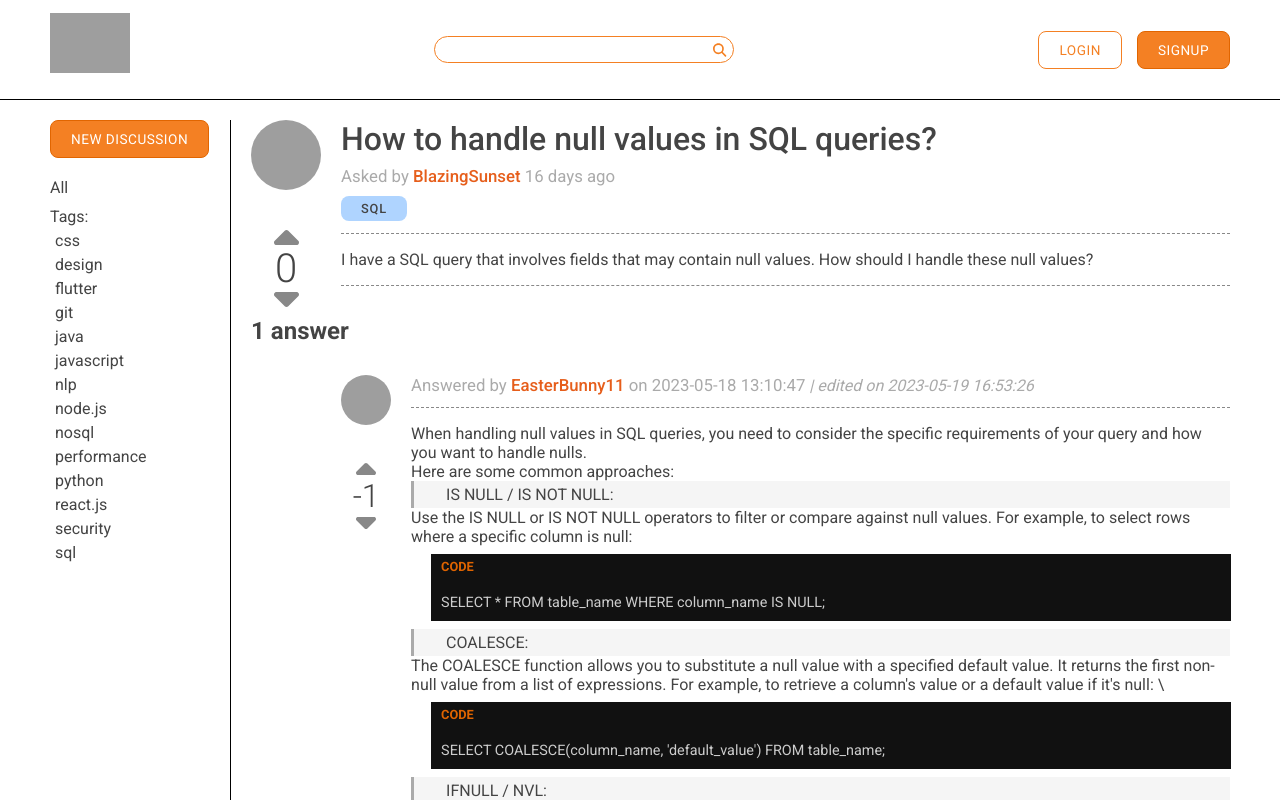
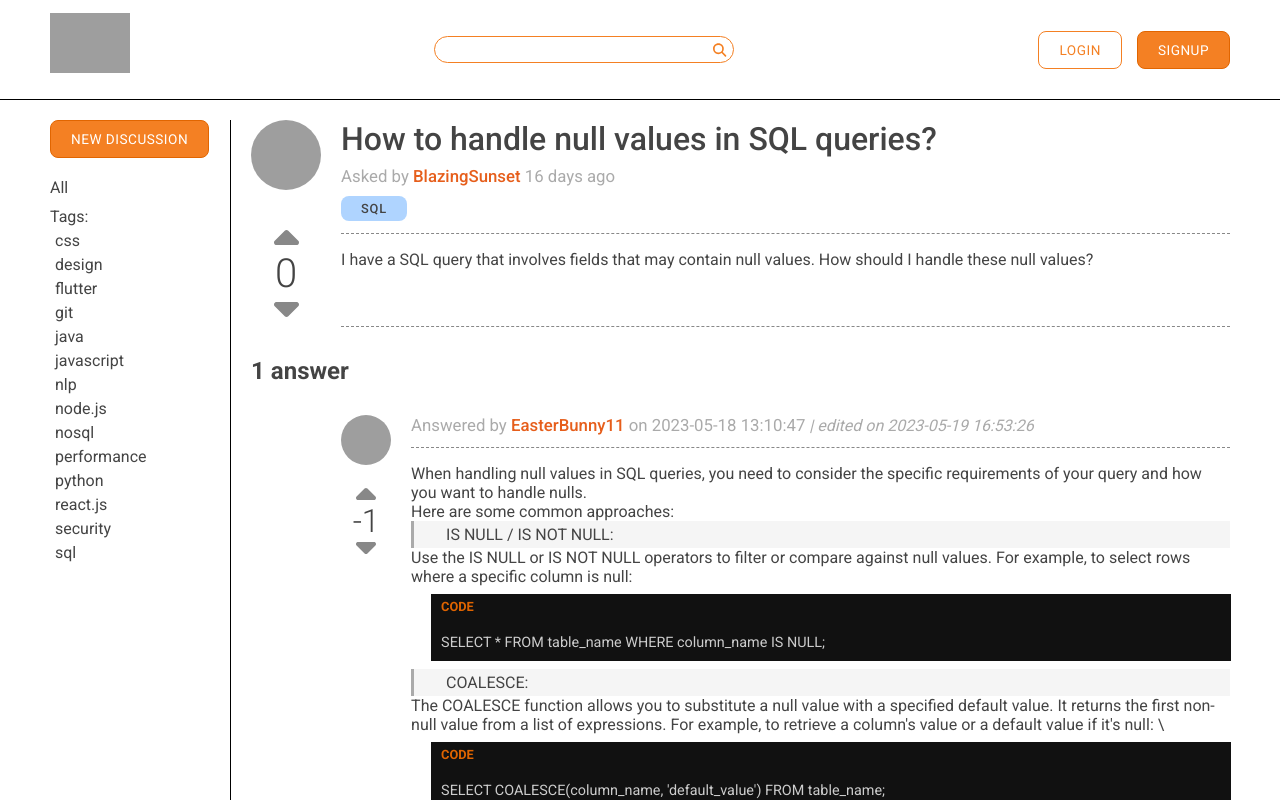
Before and after one commit to justasti/FEU6-galutinis-atsiskaitymas, a React (Vite) app: page /questions/3v3D6cVwV5DybyoyQvbohh in a window 1280 px wide. Shown: the top 800 px of the page. Built offline with nearby package versions, Linux system fonts and the light colour scheme; data requests are answered from the project's data file; grey boxes are pictures that could not be loaded.

Commit message:
minor style changes

```diff
--- a/src/features/answers/answer/answer.styles.jsx
+++ b/src/features/answers/answer/answer.styles.jsx
@@ -9,7 +9,7 @@ export const AnswerContainer = styled.div`
     width: 50px;
     display: flex;
     flex-direction: column;
-    gap: 30px;
+    gap: 15px;
     img {
       width: 100%;
       aspect-ratio: 1;
@@ -40,7 +40,6 @@ export const AnswerContainer = styled.div`
     flex: 1;
     display: flex;
     flex-direction: column;
-    justify-content: space-between;
     .date-info {
       color: #aaa;
       margin-bottom: 12px;
@@ -73,6 +72,7 @@ export const AnswerContainer = styled.div`
     .answer-content {
       border-block: 1px dashed #888;
       padding-block: 16px;
+      flex: 1;
       display: flex;
       flex-direction: column;
       ul,
--- a/src/features/answers/answers-list/answers-list.component.jsx
+++ b/src/features/answers/answers-list/answers-list.component.jsx
@@ -26,7 +26,7 @@ const AnswersList = ({ id }) => {
 
   return (
     <>
-      <h2>
+      <h2 style={{ marginBlock: 30 }}>
         {answers.length} answer{answers.length > 1 && 's'}
       </h2>
       {answers.map((answer) => (
--- a/src/features/questions/question-details-component/question-details.styles.jsx
+++ b/src/features/questions/question-details-component/question-details.styles.jsx
@@ -23,7 +23,7 @@ export const DetailedQuestionContainer = styled.div`
       font-size: 2.5rem;
       font-weight: 300;
       span {
-        margin-block: -15px;
+        margin-block: -10px;
       }
       svg {
         cursor: pointer;
@@ -38,7 +38,6 @@ export const DetailedQuestionContainer = styled.div`
     flex: 1;
     display: flex;
     flex-direction: column;
-    margin-bottom: 30px;
     h2 {
       font-size: 2rem;
       font-weight: 500;
@@ -78,6 +77,7 @@ export const DetailedQuestionContainer = styled.div`
     .question-content {
       border-block: 1px dashed #888;
       padding-block: 16px;
+      flex: 1;
       display: flex;
       flex-direction: column;
       ul,
```
